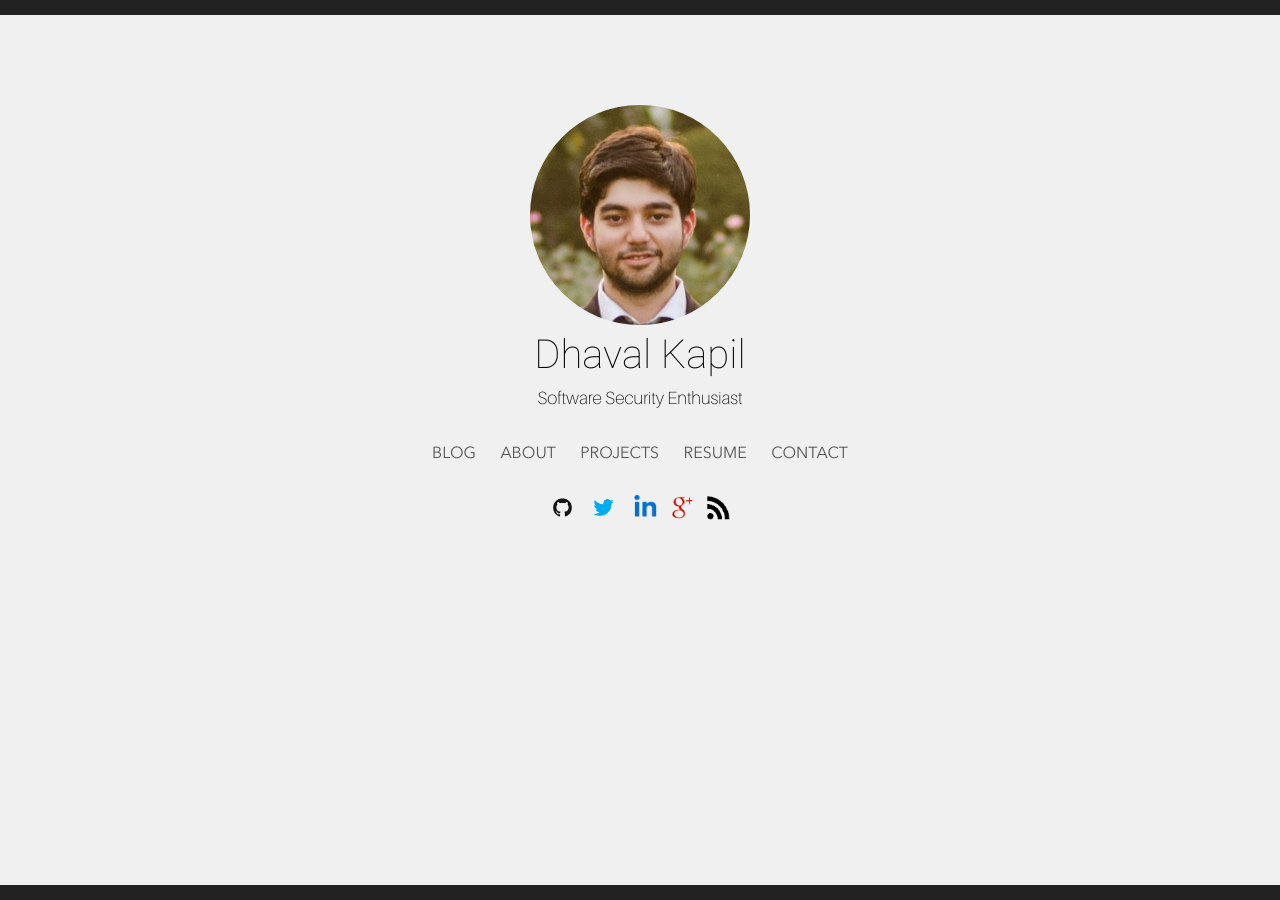
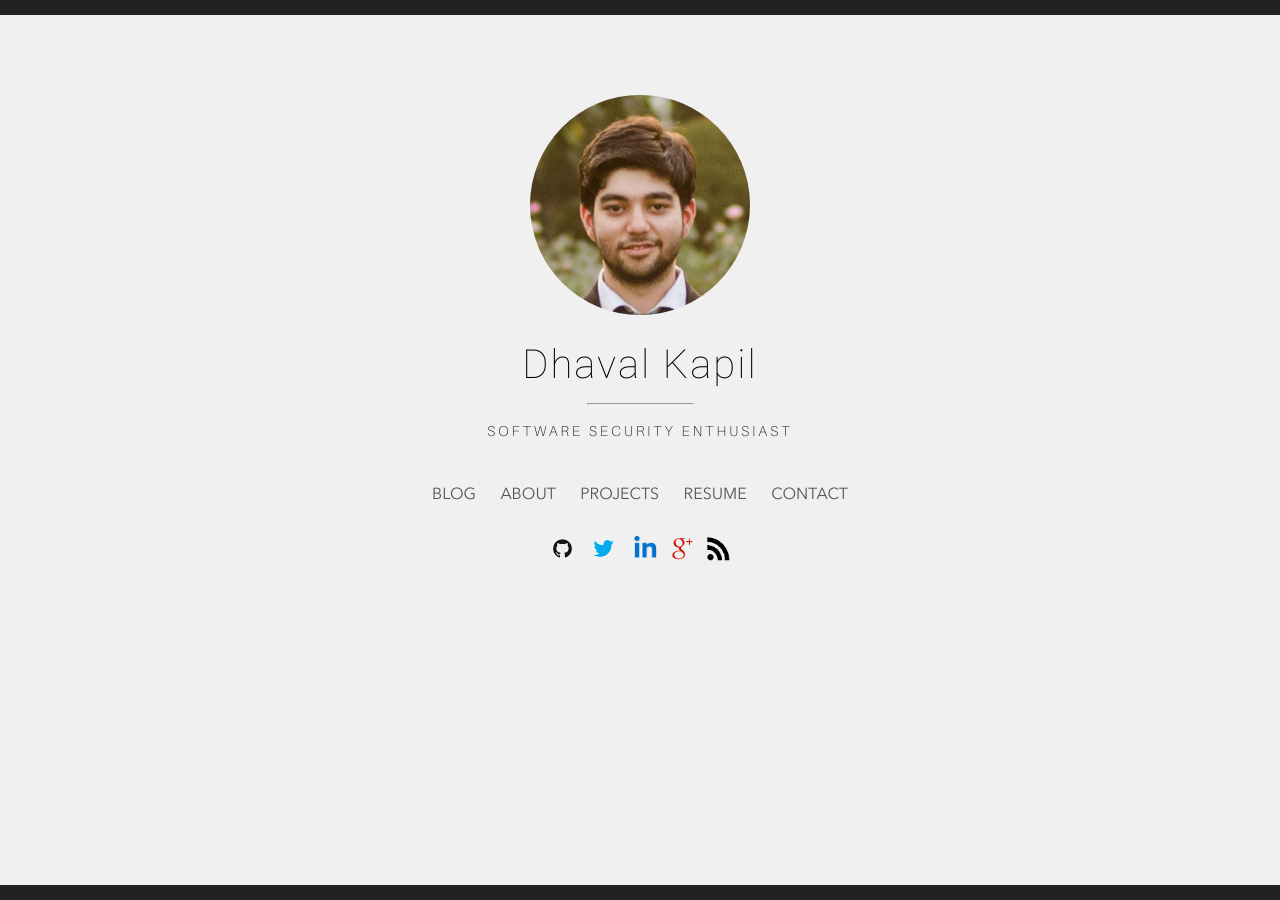
Before and after one commit to DhavalKapil/dhavalkapil.github.io, a Jekyll site: the page built from index.html, in a window 1280 px wide. Built offline with Jekyll 4.4.1, drawn with Linux system fonts in a browser that asks for light colours; nearby versions of some CDN libraries.

Commit message:
Fixed design

```diff
--- a/assets/css/main.css
+++ b/assets/css/main.css
@@ -27,7 +27,7 @@ body {
 
 #home-content {
   text-align: center;
-  padding-top: 90px;
+  padding-top: 80px;
   padding-bottom: 20px;
 }
 
@@ -44,15 +44,26 @@ body {
 .home-body h1 {
   font-family: 'Roboto-Thin', sans-serif;
   font-size: 2.5em;
+  letter-spacing: 2px;
+  margin-top: 20px;
+  margin-bottom: 0px;
 }
 
 .home-body h3 {
   font-family: 'Aileron-Thin', sans-serif;
-  font-size: 1.1em;
+  font-size: 0.9em;
+  letter-spacing: 3px;
+}
+
+#home-content hr {
+  width: 15%;
+  margin: 15px auto;
+  margin-top: 8px;
 }
 
 #profile-links {
   margin: 30px;
+  margin-top: 40px;
 }
 
 #profile-links .home-links {
--- a/index.html
+++ b/index.html
@@ -6,7 +6,8 @@ layout: home
 
   <div id = "profile"></div>
   <h1>Dhaval Kapil</h1>
-  <h3>Software Security Enthusiast</h3>
+  <hr>
+  <h3>SOFTWARE SECURITY ENTHUSIAST</h3>
 
   <div id = "profile-links">
     <a class = "home-links" href = "{{ site.data.params.archive_url }}">BLOG</a>
```
